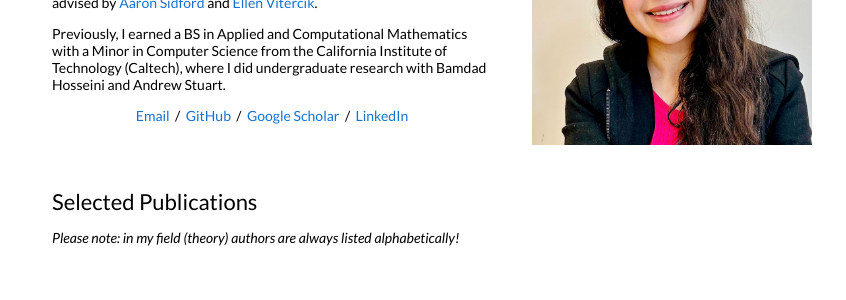
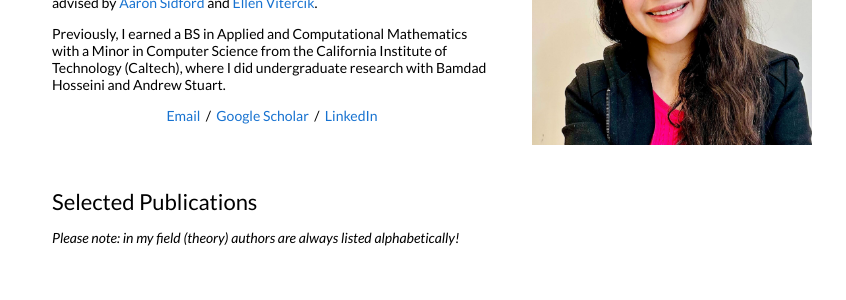
Before and after one commit to ishanikarmarkar/ishanikarmarkar.github.io, a Jekyll site: the page built from _posts/2025-10-01-sclb.markdown, in a window 1280 px wide. Shown: the part 163-463 px from the top of the page, without its empty margins (208-1054 px from the left). Built offline with Jekyll 4.4.1, drawn with Linux system fonts in a browser that asks for light colours; our own code applies the rules of GitHub Pages for plain Markdown files.

Commit message:
Updated header

```diff
--- a/_layouts/default.html
+++ b/_layouts/default.html
@@ -55,7 +55,6 @@
               </p>
               <p style="text-align:center">
                 <a target="_blank" href="mailto:ishanik@stanford.edu"> Email</a> &nbsp;/&nbsp;
-                <a href="https://github.com/ishanikarmarkar">GitHub</a> &nbsp;/&nbsp;
                 <a href="https://scholar.google.com/citations?user=yg8x6wsAAAAJ&hl=en&oi=ao">Google Scholar</a> &nbsp;/&nbsp;
                 <a href="https://www.linkedin.com/in/ishani-karmarkar-161496144/"> LinkedIn </a>
               </p>
```
